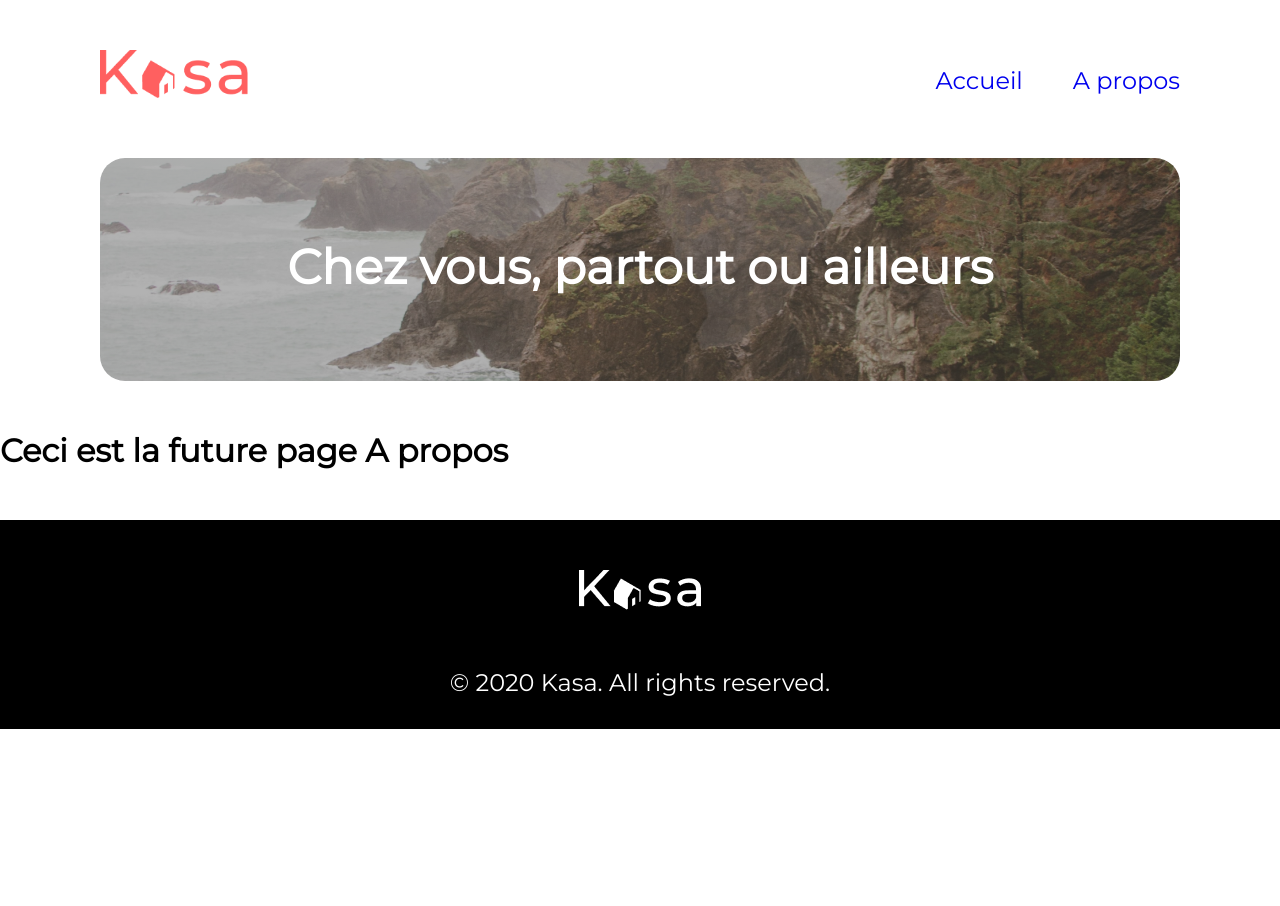
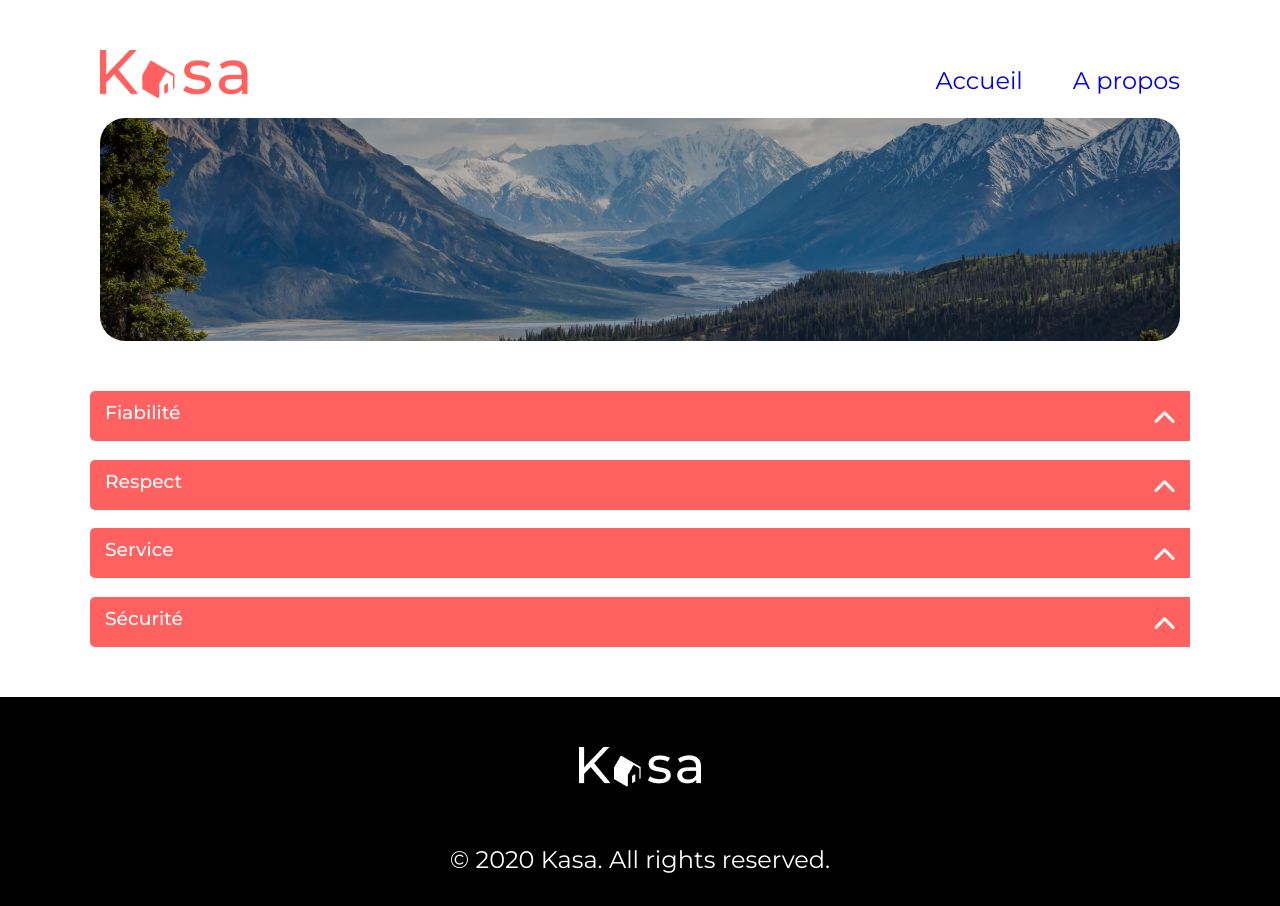
Before and after one commit to Elsa-san/kasa, a React (Create React App) app: page /about in a window 1280 px wide. Before the commit the page ends 800 px from the top, so only its background shows below. Built offline with nearby package versions, Linux system fonts and the light colour scheme.

Commit message:
Collapse on about page

```diff
--- a/public/index.html
+++ b/public/index.html
@@ -13,7 +13,8 @@
     <link rel="manifest" href="%PUBLIC_URL%/manifest.json" />
 <link rel="preconnect" href="https://fonts.googleapis.com">
 <link rel="preconnect" href="https://fonts.gstatic.com" crossorigin>
-<link href="https://fonts.googleapis.com/css2?family=Montserrat&display=swap" rel="stylesheet">
+<link href="https://fonts.googleapis.com/css2?family=Montserrat:wght@400;500;700&display=swap" rel="stylesheet">
+
     <title>Kasa</title>
   </head>
   <body>
--- a/src/components/banner/Banner.jsx
+++ b/src/components/banner/Banner.jsx
@@ -1,9 +1,14 @@
 import "./banner.scss"
 
-export default function Banner() {
+export default function Banner({ imageUrl, showText }) {
     return(
-        <section className="banner">
-        <h1 className="banner-text">Chez vous, partout ou ailleurs</h1>
+        <section className="banner"
+        style={{
+        backgroundImage: `linear-gradient(rgba(0, 0, 0, 0.3), rgba(0, 0, 0, 0.3)), url(${imageUrl})`,
+      }}>
+        {showText && (
+        <h1 className="banner-text">Chez vous, partout ou ailleurs.</h1>
+      )}
         </section>
     )
 }
--- a/src/components/banner/banner.scss
+++ b/src/components/banner/banner.scss
@@ -5,7 +5,7 @@
     margin-right: 100px;
     margin-bottom: 50px;
     border-radius: 25px;
-    background-image: linear-gradient(rgba(0, 0, 0, 0.3), rgba(0, 0, 0, 0.3)), url(../../assets/banner_img.png);
+    background-image: linear-gradient(rgba(0, 0, 0, 0.3), rgba(0, 0, 0, 0.3));
     background-position: center;
 }
 
@@ -15,4 +15,5 @@
     text-align: center;
     padding-top: 80px;
     font-family: "montserrat";
+    font-weight: 400;
 }
--- /dev/null
+++ b/src/components/collapse/Collapse.jsx
@@ -0,0 +1,19 @@
+import './collapse.scss'
+import arrow from '../../assets/arrow.png'
+import React, { useState } from 'react';
+
+
+export default function Collapse({data}) {
+    const [open, setOpen] = useState(false)
+    const toggleCollapse = () => {
+        setOpen(!open)
+    }
+    return (
+        <div className={`collapse ${open ? 'open' : ''}`} onClick={toggleCollapse}>
+            <h3 className='collapse_title'>{data.title}
+            <img className='arrow' src={arrow} alt="flèche"/></h3>
+
+            {open && <div className='collapse_content'>{data.content}</div>}
+        </div>
+    );
+}
--- /dev/null
+++ b/src/components/collapse/collapse.scss
@@ -0,0 +1,40 @@
+@import "../../sass/main.scss";
+
+.collapse {
+    background-color: $color-secondary;
+    max-width: 1100px;
+    margin: 0 auto;
+    min-height: 50px;
+    border-top-left-radius: 5px;
+    border-bottom-left-radius: 5px;
+    cursor: pointer;
+
+    &_title {
+        display: flex;
+        justify-content: space-between;
+        padding: 10px 15px;
+        color: $color-primary;
+        font-weight: 500;
+        .arrow {
+        max-height: 12px;
+        padding-top: 10px;
+        }
+    }
+
+    &_content {
+        height: 0;
+        opacity: 0;
+}
+
+        &.open {
+            .collapse_content {
+                padding: 20px;
+                background-color: $color-tertiary;
+                color: $color-secondary;
+                height: auto;
+                opacity: 1;
+                line-height: 24px;
+            }
+        }
+
+}
--- a/src/components/header/header.scss
+++ b/src/components/header/header.scss
@@ -15,7 +15,6 @@
     display: inline;
     cursor: pointer;
     color: $color-secondary;
-    list-style: none;
     font-size: 24px;
     margin-left: 50px;
     &:hover{
--- a/src/pages/about/About.jsx
+++ b/src/pages/about/About.jsx
@@ -1,14 +1,39 @@
 import Header from "../../components/header/Header"
 import Footer from "../../components/footer/Footer"
 import Banner from "../../components/banner/Banner"
+import bannerAbout from '../../assets/banner_about.png'
+import Collapse from "../../components/collapse/Collapse"
 
-
-export default function Accomodation() {
+export default function About() {
+    const aboutDatas = [
+		{
+			"id": "1",
+			"title": "Fiabilité",
+			"content": "Les annonces postées sur Kasa garantissent une fiabilité totale. Les photos sont conformes aux logements, et toutes les informations sont régulièrement vérifiées par nos équipes."
+		},
+		{
+			"id": "2",
+			"title": "Respect",
+			"content": "La bienveillance fait partie des valeurs fondatrices de Kasa. Tout comportement discriminatoire ou de perturbation du voisinage entraînera une exclusion de notre plateforme."
+		},
+		{
+			"id": "3",
+			"title": "Service",
+			"content": "Nos équipes se tiennent à votre disposition pour vous fournir une expérience parfaite. N'hésitez pas à nous contacter si vous avez la moindre question."
+		},
+		{
+			"id": "4",
+			"title": "Sécurité",
+			"content": "La sécurité est la priorité de Kasa. Aussi bien pour nos hôtes que pour les voyageurs, chaque logement correspond aux critères de sécurité établis par nos services. En laissant une note aussi bien à l'hôte qu'au locataire, cela permet à nos équipes de vérifier que les standards sont bien respectés. Nous organisons également des ateliers sur la sécurité domestique pour nos hôtes."
+		}
+	]
 	return (
 		<div>
         <Header />
-        <Banner />
-            <h1>Ceci est la future page A propos</h1>
+        <Banner imageUrl={bannerAbout} showText={false} />
+        {aboutDatas.map(data => (
+                <Collapse key={data.id} data={data} />
+            ))}
         <Footer />
 		</div>
 	)
--- a/src/pages/error/error.scss
+++ b/src/pages/error/error.scss
@@ -5,6 +5,7 @@
     font-size: 288px;
     text-align: center;
     margin: 50px;
+    font-weight: 700;
 }
 
 .error-text {
@@ -12,6 +13,7 @@
     font-size: 36px;
     text-align: center;
     margin-bottom: 100px;
+    font-weight: 500;
 }
 
 .error-back {
--- a/src/pages/home/Home.jsx
+++ b/src/pages/home/Home.jsx
@@ -2,12 +2,13 @@ import Header from '../../components/header/Header'
 import Footer from '../../components/footer/Footer'
 import Banner from '../../components/banner/Banner'
 import Gallery from '../../components/gallery/Gallery'
+import bannerImage from '../../assets/banner_img.png'
 
 export default function Home() {
 	return (
 		<div>
             <Header />
-            <Banner />
+            <Banner imageUrl={bannerImage} showText={true} />
             <Gallery />
             <Footer/>
 		</div>
--- a/src/sass/base/_reset.scss
+++ b/src/sass/base/_reset.scss
@@ -1,8 +1,16 @@
 body {
-    margin: 0;
+    max-width: 1440px;
+    margin: 0 auto;
     font-family: "montserrat";
+    @media screen and (max-width: 500px) {
+            padding-top: 20px;
+        }
 }
 
 a {
     text-decoration: none;
 }
+
+li {
+    list-style: none;
+}
```
Also changed, not shown: src/assets/arrow.png (added).
